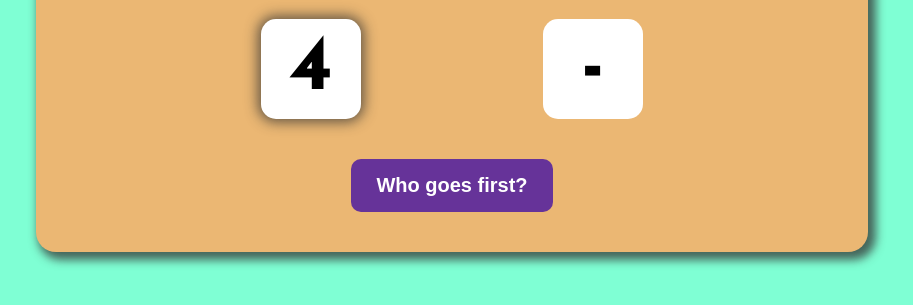
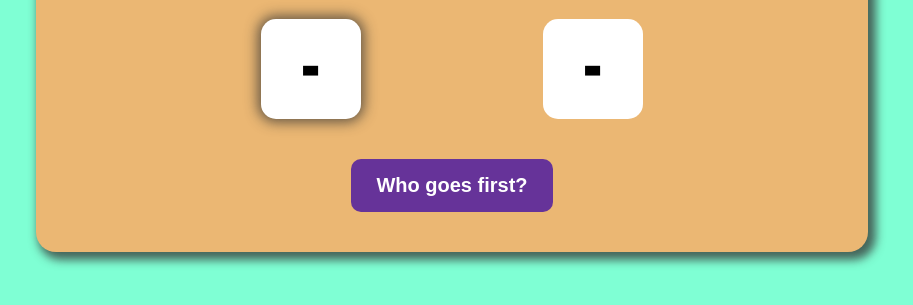
Before and after one commit to rwoster/dice-game, a plain HTML site: page index.html in a window 1280 px wide. Shown: the part 225-530 px from the top of the page, without its empty margins (188-1101 px from the left). Drawn offline with Linux system fonts and the light colour scheme.

Commit message:
fixed bug in html

```diff
--- a/index.html
+++ b/index.html
@@ -20,7 +20,7 @@
                         Score:
                         <span id="player1Scoreboard" class="">0</span>
                     </h1>
-                    <div id="player1Dice" class="dice active">4</div>
+                    <div id="player1Dice" class="dice active">-</div>
                 </div>
                 <div id="player2" class="">
                     <h1>
```
